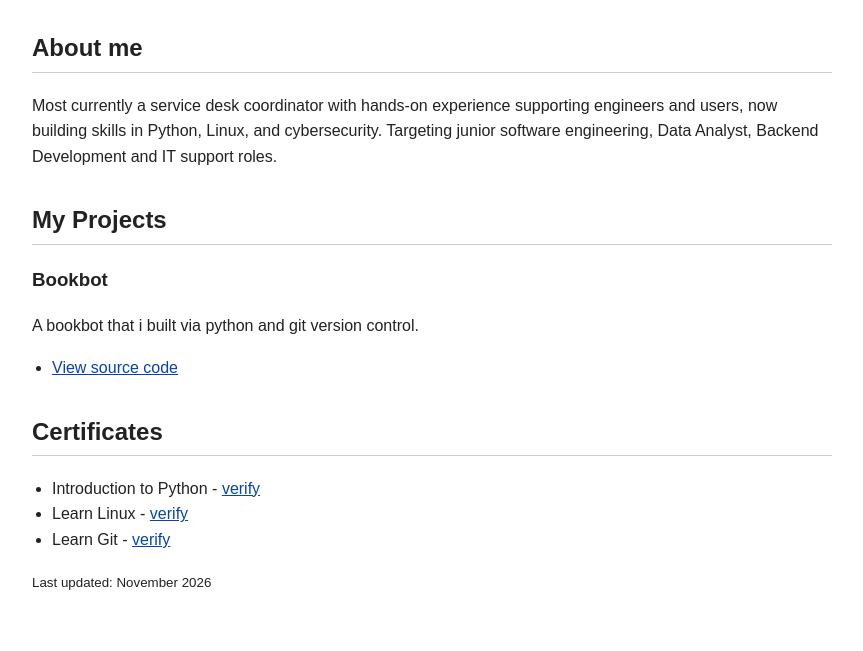
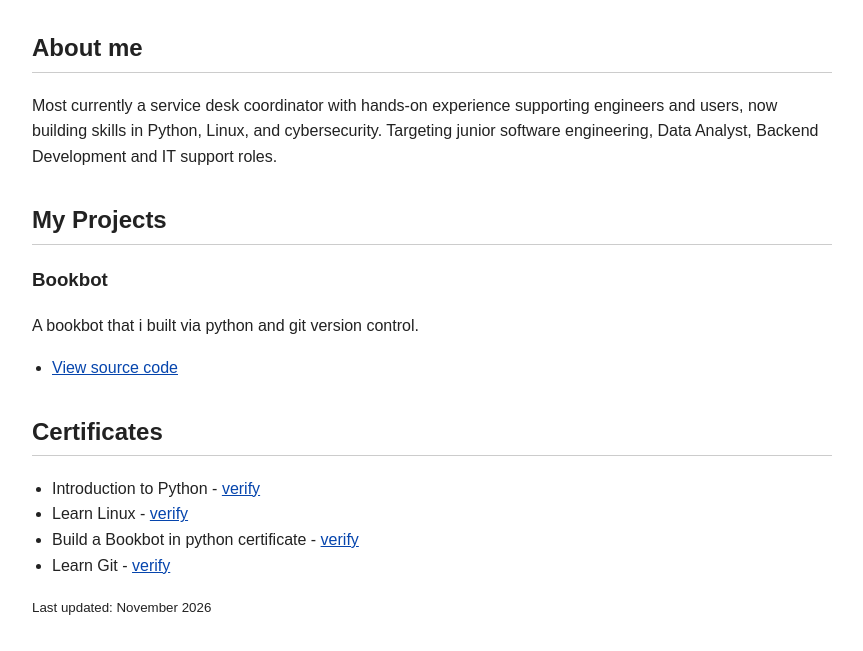
Before and after one commit to re-vik-sys/scott-lakkinen, a plain HTML site: page index.html in a window 1280 px wide. Shown: the part 177-828 px from the top of the page, without its empty margins (208-1071 px from the left). Drawn offline with Linux system fonts and the light colour scheme.

Commit message:
updated lines of certificates and attached images

```diff
--- a/index.html
+++ b/index.html
@@ -52,8 +52,9 @@
     <h2>Certificates</h2>
     <ul>
       <li>Introduction to Python - <a href="bootdev_certificate_Intro_to_python.png">verify</a></li>
-      <li>Learn Linux - <a href="#">verify</a></li>
-      <li>Learn Git - <a href="#">verify</a></li>
+      <li>Learn Linux - <a href="bootdev_certificate_Learn_Linux.png">verify</a></li>
+      <li>Build a Bookbot in python certificate - <a href="bootdev_certificate_Build_Bookbot.png">verify</a></li>
+      <li>Learn Git - <a href="bootdev_certificate_Learn_Git.png">verify</a></li>
     </ul>
   </section>
 
```
Also changed, not shown: bootdev_certificate_Build_Bookbot.png (added), bootdev_certificate_Learn_Git.png (added), bootdev_certificate_Learn_Linux.png (added).
